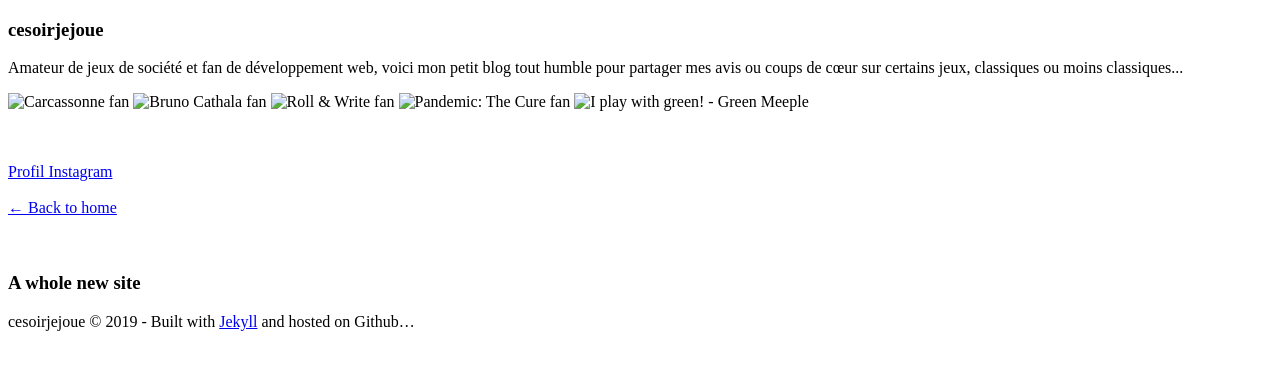
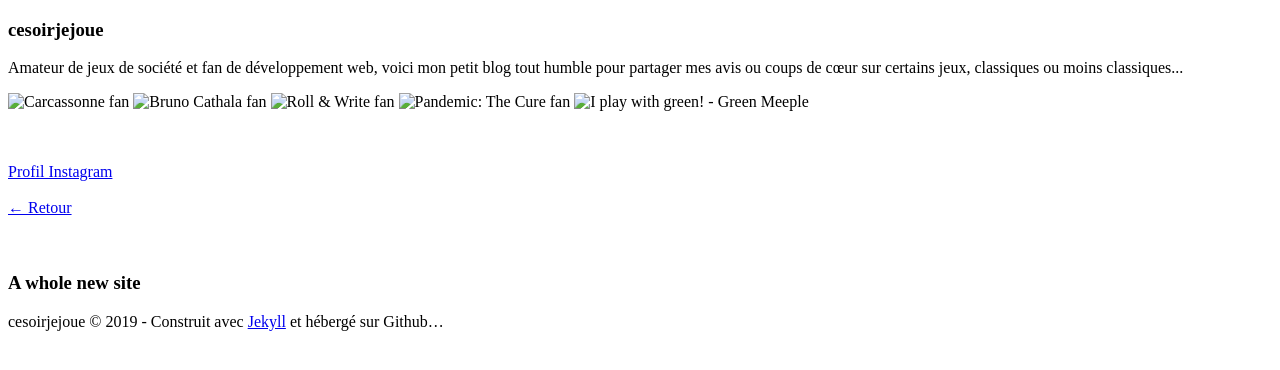
Before and after one commit to Neofyt/games.neofyt.com, a Jekyll site: the page built from _posts/2013-02-20-a-whole-new-site.md, in a window 1280 px wide. Shown: the top 370 px of the page. Built offline with Jekyll 4.4.1, drawn with Linux system fonts in a browser that asks for light colours.

Commit message:
Add files via upload

```diff
--- a/_layouts/default.html
+++ b/_layouts/default.html
@@ -58,7 +58,7 @@
 	       {{ content }}
 
 	        <footer>
-	        	<p>cesoirjejoue &copy; {{ site.time | date: '%Y' }} &dash; Built with <a href="https://github.com/mojombo/jekyll">Jekyll</a> and hosted on Github&hellip;</p>
+	        	<p>cesoirjejoue &copy; {{ site.time | date: '%Y' }} &dash; Construit avec <a href="https://github.com/mojombo/jekyll">Jekyll</a> et h&eacute;berg&eacute; sur Github&hellip;</p>
 	        </footer>
 
 	    </article>
--- a/_layouts/post.html
+++ b/_layouts/post.html
@@ -4,7 +4,7 @@ layout: default
 
 <br />
 
-<a href="/">&larr; Back to home</a>
+<a href="/">&larr; Retour</a>
 
 <br /><br /><br />
 
--- a/css/layout.css
+++ b/css/layout.css
@@ -39,7 +39,6 @@ h1 {
 
 h2 {
 	font-weight: 300;
-	color: green;
 	font-size: 22px;
   line-height: 22px;
 }
```
